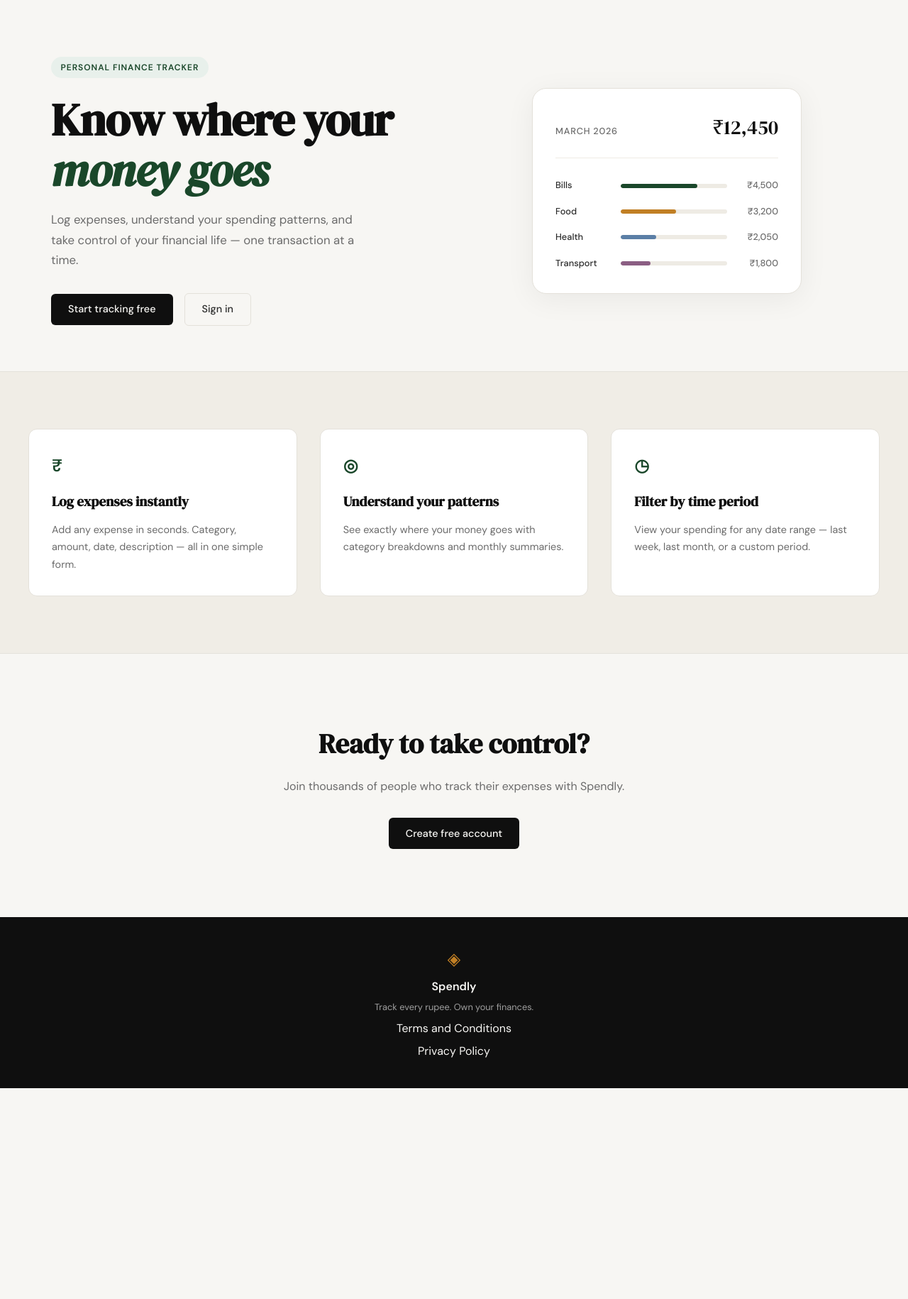
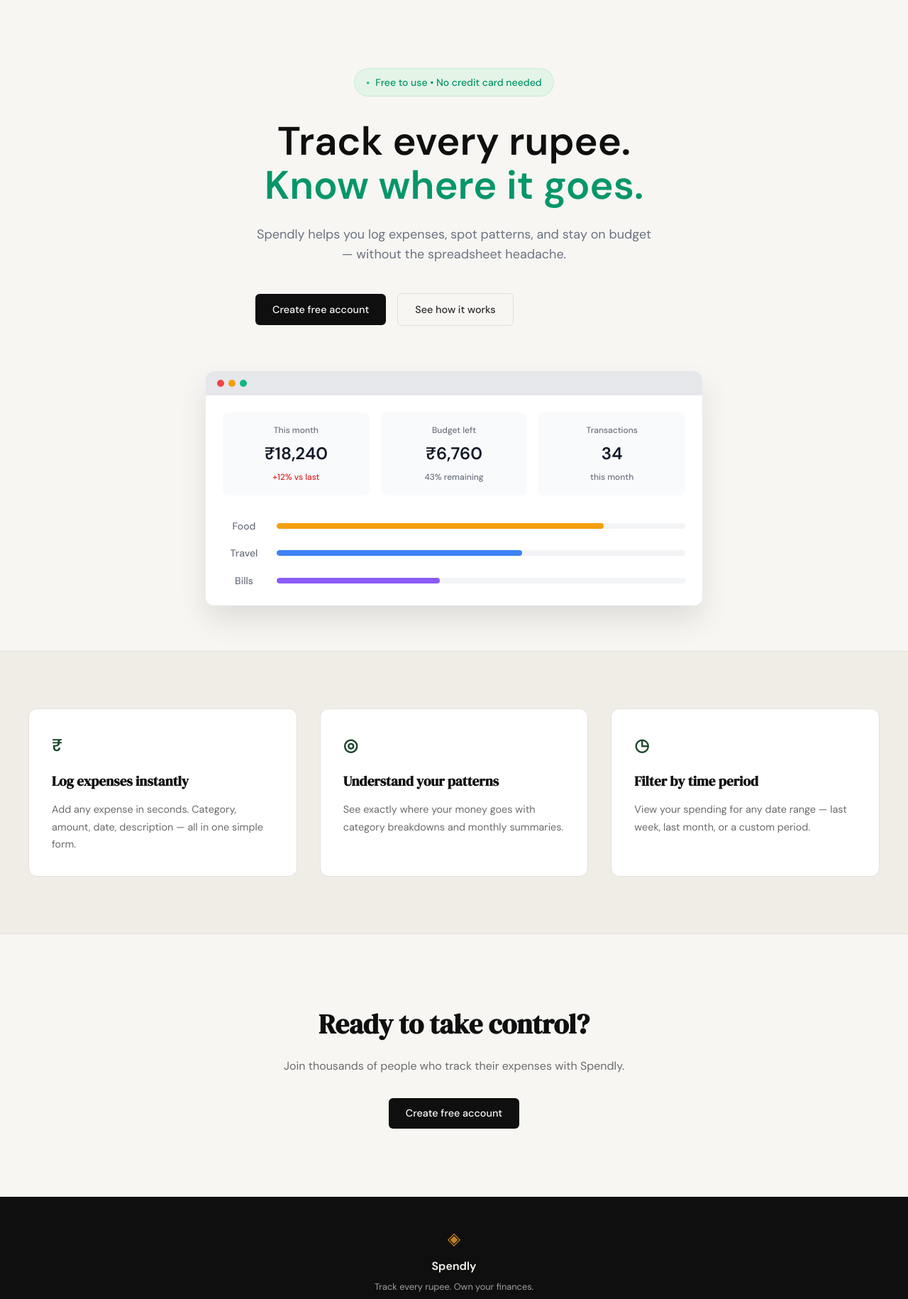
Before and after one commit to kunalkanse/wisely-spend, a Flask app: page / in a window 1280 px wide. Shown: the part 61-1891 px from the top of the page at 71% size. Before the commit the page ends 1594 px from the top, so only its background shows below. Run offline with Flask 3, Linux system fonts and the light colour scheme.

Commit message:
landing: redesign hero sections to match mockup

```diff
--- a/static/css/style.css
+++ b/static/css/style.css
@@ -124,48 +124,55 @@
 /* ------------------------------------------------------------------ */
 
 .hero {
-    padding: 5rem 2rem 4rem;
-    display: grid;
-    grid-template-columns: 1fr 1fr;
-    gap: 4rem;
+    padding: 6rem 2rem 4rem;
+    display: flex;
+    flex-direction: column;
     align-items: center;
+    text-align: center;
     max-width: var(--max-width);
     margin: 0 auto;
+    gap: 4rem;
 }
 
 .hero-badge {
-    display: inline-block;
-    background: var(--accent-light);
-    color: var(--accent);
-    font-size: 0.75rem;
-    font-weight: 600;
-    letter-spacing: 0.08em;
-    text-transform: uppercase;
-    padding: 0.35rem 0.85rem;
+    display: inline-flex;
+    align-items: center;
+    gap: 0.5rem;
+    background: rgba(74, 222, 128, 0.1);
+    color: #059669;
+    font-size: 0.875rem;
+    font-weight: 500;
+    padding: 0.5rem 1rem;
     border-radius: 999px;
+    border: 1px solid rgba(74, 222, 128, 0.2);
+    margin-bottom: 2rem;
+}
+
+.badge-dot {
+    color: #10b981;
+    font-size: 0.5rem;
+}
+
+.hero-title {
+    font-family: var(--font-body);
+    font-size: clamp(2.5rem, 5vw, 3.5rem);
+    line-height: 1.1;
+    font-weight: 800;
+    color: var(--ink);
     margin-bottom: 1.5rem;
 }
 
-.hero-title {
-    font-family: var(--font-display);
-    font-size: clamp(2.5rem, 5vw, 4rem);
-    line-height: 1.1;
-    letter-spacing: -0.02em;
-    color: var(--ink);
-    margin-bottom: 1.25rem;
-}
-
-.hero-title em {
-    font-style: italic;
-    color: var(--accent);
+.hero-title-accent {
+    color: #059669;
+    font-weight: 800;
 }
 
 .hero-subtitle {
-    font-size: 1.05rem;
-    color: var(--ink-muted);
-    line-height: 1.7;
-    max-width: 460px;
-    margin-bottom: 2rem;
+    font-size: 1.125rem;
+    color: #6b7280;
+    line-height: 1.6;
+    max-width: 560px;
+    margin: 0 auto 2.5rem auto;
 }
 
 .hero-actions {
@@ -175,86 +182,125 @@
 }
 
 /* ------------------------------------------------------------------ */
-/* Mock card (hero visual)                                             */
+/* Mock dashboard (hero visual)                                        */
 /* ------------------------------------------------------------------ */
 
 .hero-visual {
     display: flex;
     justify-content: center;
+    align-items: center;
+    width: 100%;
 }
 
-.mock-card {
-    background: var(--paper-card);
-    border: 1px solid var(--border);
-    border-radius: var(--radius-lg);
-    padding: 2rem;
+.mock-dashboard {
+    background: #f8f9fa;
+    border-radius: 12px;
     width: 100%;
-    max-width: 380px;
-    box-shadow: 0 8px 40px rgba(0,0,0,0.06);
+    max-width: 700px;
+    overflow: hidden;
+    box-shadow: 0 20px 40px rgba(0,0,0,0.1);
 }
 
-.mock-card-header {
+.mock-dashboard-header {
+    background: #e5e7eb;
+    padding: 12px 16px;
     display: flex;
-    justify-content: space-between;
-    align-items: baseline;
-    margin-bottom: 1.75rem;
-    padding-bottom: 1.25rem;
-    border-bottom: 1px solid var(--border-soft);
+    align-items: center;
 }
 
-.mock-label {
-    font-size: 0.8rem;
-    font-weight: 500;
-    color: var(--ink-muted);
-    text-transform: uppercase;
-    letter-spacing: 0.06em;
+.mock-traffic-lights {
+    display: flex;
+    gap: 6px;
 }
 
-.mock-total {
-    font-family: var(--font-display);
-    font-size: 1.75rem;
-    color: var(--ink);
+.traffic-light {
+    width: 10px;
+    height: 10px;
+    border-radius: 50%;
 }
 
-.mock-bars { display: flex; flex-direction: column; gap: 1rem; }
+.traffic-light.red { background: #ef4444; }
+.traffic-light.yellow { background: #f59e0b; }
+.traffic-light.green { background: #10b981; }
 
-.mock-bar-row {
-    display: grid;
-    grid-template-columns: 80px 1fr 60px;
-    align-items: center;
-    gap: 0.75rem;
+.mock-dashboard-content {
+    padding: 24px;
+    background: white;
 }
 
-.mock-cat {
-    font-size: 0.8rem;
-    font-weight: 500;
-    color: var(--ink-soft);
+.mock-stats {
+    display: grid;
+    grid-template-columns: repeat(3, 1fr);
+    gap: 16px;
+    margin-bottom: 32px;
 }
 
-.mock-bar-track {
-    height: 6px;
-    background: var(--border-soft);
-    border-radius: 999px;
+.mock-stat-card {
+    padding: 16px;
+    border-radius: 8px;
+    background: #f9fafb;
+}
+
+.mock-stat-label {
+    font-size: 0.75rem;
+    color: #6b7280;
+    margin-bottom: 4px;
+    font-weight: 500;
+}
+
+.mock-stat-value {
+    font-size: 1.5rem;
+    font-weight: 700;
+    color: #111827;
+    margin-bottom: 4px;
+}
+
+.mock-stat-change {
+    font-size: 0.75rem;
+    color: #6b7280;
+    font-weight: 500;
+}
+
+.mock-stat-change.positive {
+    color: #dc2626;
+}
+
+.mock-chart {
+    display: flex;
+    flex-direction: column;
+    gap: 16px;
+}
+
+.mock-chart-row {
+    display: flex;
+    align-items: center;
+    gap: 16px;
+}
+
+.mock-chart-label {
+    font-size: 0.875rem;
+    font-weight: 500;
+    color: #6b7280;
+    min-width: 60px;
+}
+
+.mock-chart-bar {
+    flex: 1;
+    height: 8px;
+    background: #f3f4f6;
+    border-radius: 4px;
     overflow: hidden;
 }
 
-.mock-bar {
+.mock-chart-fill {
     height: 100%;
-    background: var(--accent);
-    border-radius: 999px;
-    transition: width 0.6s ease;
+    border-radius: 4px;
+    transition: width 0.8s ease;
 }
 
-.mock-bar-2 { background: var(--accent-2); }
-.mock-bar-3 { background: #5b7fa6; }
-.mock-bar-4 { background: #8b5e83; }
-
-.mock-amt {
-    font-size: 0.8rem;
-    font-weight: 500;
-    color: var(--ink-muted);
-    text-align: right;
-}
+.mock-chart-fill.orange { background: #f59e0b; }
+.mock-chart-fill.blue { background: #3b82f6; }
+.mock-chart-fill.purple { background: #8b5cf6; }
 
 /* ------------------------------------------------------------------ */
 /* Buttons                                                             */
--- a/templates/landing.html
+++ b/templates/landing.html
@@ -6,55 +6,69 @@
 
 <section class="hero">
     <div class="hero-inner">
-        <div class="hero-badge">Personal Finance Tracker</div>
+        <div class="hero-badge">
+            <span class="badge-dot">●</span>
+            Free to use • No credit card needed
+        </div>
         <h1 class="hero-title">
-            Know where your<br>
-            <em>money goes</em>
+            Track every rupee.<br>
+            <span class="hero-title-accent">Know where it goes.</span>
         </h1>
         <p class="hero-subtitle">
-            Log expenses, understand your spending patterns,
-            and take control of your financial life —
-            one transaction at a time.
+            Spendly helps you log expenses, spot patterns, and stay
+            on budget — without the spreadsheet headache.
         </p>
         <div class="hero-actions">
-            <a href="{{ url_for('register') }}" class="btn-primary">Start tracking free</a>
-            <a href="{{ url_for('login') }}" class="btn-ghost">Sign in</a>
+            <a href="{{ url_for('register') }}" class="btn-primary">Create free account</a>
+            <a href="#" class="btn-ghost">See how it works</a>
         </div>
     </div>
     <div class="hero-visual">
-        <div class="mock-card">
-            <div class="mock-card-header">
-                <span class="mock-label">March 2026</span>
-                <span class="mock-total">₹12,450</span>
+        <div class="mock-dashboard">
+            <div class="mock-dashboard-header">
+                <div class="mock-traffic-lights">
+                    <span class="traffic-light red"></span>
+                    <span class="traffic-light yellow"></span>
+                    <span class="traffic-light green"></span>
+                </div>
             </div>
-            <div class="mock-bars">
-                <div class="mock-bar-row">
-                    <span class="mock-cat">Bills</span>
-                    <div class="mock-bar-track">
-                        <div class="mock-bar" style="width: 72%"></div>
+            <div class="mock-dashboard-content">
+                <div class="mock-stats">
+                    <div class="mock-stat-card">
+                        <div class="mock-stat-label">This month</div>
+                        <div class="mock-stat-value">₹18,240</div>
+                        <div class="mock-stat-change positive">+12% vs last</div>
                     </div>
-                    <span class="mock-amt">₹4,500</span>
+                    <div class="mock-stat-card">
+                        <div class="mock-stat-label">Budget left</div>
+                        <div class="mock-stat-value">₹6,760</div>
+                        <div class="mock-stat-change">43% remaining</div>
+                    </div>
+                    <div class="mock-stat-card">
+                        <div class="mock-stat-label">Transactions</div>
+                        <div class="mock-stat-value">34</div>
+                        <div class="mock-stat-change">this month</div>
+                    </div>
                 </div>
-                <div class="mock-bar-row">
-                    <span class="mock-cat">Food</span>
-                    <div class="mock-bar-track">
-                        <div class="mock-bar mock-bar-2" style="width: 52%"></div>
+                <div class="mock-chart">
+                    <div class="mock-chart-row">
+                        <span class="mock-chart-label">Food</span>
+                        <div class="mock-chart-bar">
+                            <div class="mock-chart-fill orange" style="width: 80%"></div>
+                        </div>
                     </div>
-                    <span class="mock-amt">₹3,200</span>
-                </div>
-                <div class="mock-bar-row">
-                    <span class="mock-cat">Health</span>
-                    <div class="mock-bar-track">
-                        <div class="mock-bar mock-bar-3" style="width: 33%"></div>
+                    <div class="mock-chart-row">
+                        <span class="mock-chart-label">Travel</span>
+                        <div class="mock-chart-bar">
+                            <div class="mock-chart-fill blue" style="width: 60%"></div>
+                        </div>
                     </div>
-                    <span class="mock-amt">₹2,050</span>
-                </div>
-                <div class="mock-bar-row">
-                    <span class="mock-cat">Transport</span>
-                    <div class="mock-bar-track">
-                        <div class="mock-bar mock-bar-4" style="width: 28%"></div>
+                    <div class="mock-chart-row">
+                        <span class="mock-chart-label">Bills</span>
+                        <div class="mock-chart-bar">
+                            <div class="mock-chart-fill purple" style="width: 40%"></div>
+                        </div>
                     </div>
-                    <span class="mock-amt">₹1,800</span>
                 </div>
             </div>
         </div>
```
